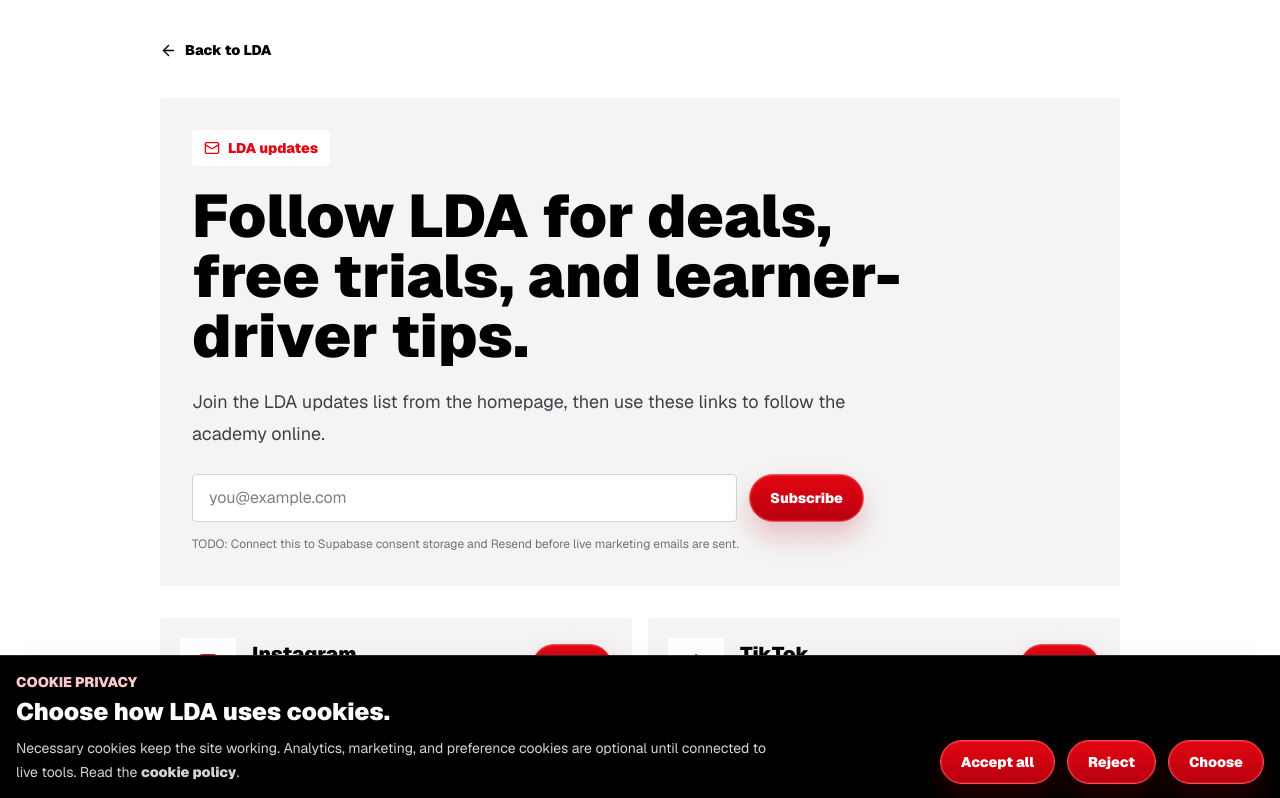
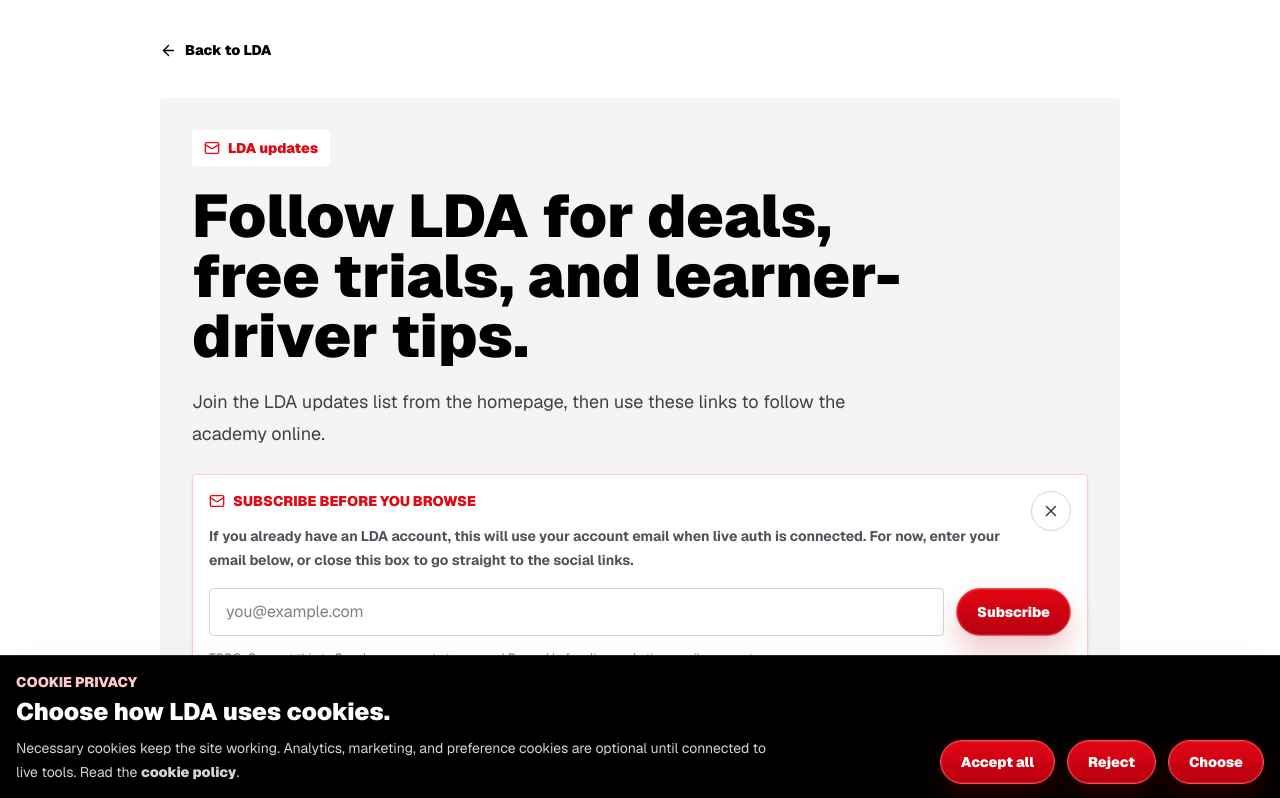
Before and after one commit to LDrivingAcademy/LDA, a Next.js app: page /social in a window 1280 px wide. Shown: the top 798 px of the page. Built offline with nearby package versions, Linux system fonts and the light colour scheme.

Commit message:
Use dismissible subscribe prompt on socials page

```diff
--- a/src/app/social/page.tsx
+++ b/src/app/social/page.tsx
@@ -1,5 +1,6 @@
 import Link from "next/link";
 import { ArrowLeft, Facebook, Instagram, Linkedin, Mail, Music2, Play, Twitter } from "lucide-react";
+import { SocialSubscribePrompt } from "@/components/social-subscribe-prompt";
 
 const socialLinks = [
   {
@@ -68,22 +69,7 @@ export default async function SocialPage({
               ? `You're on the LDA updates list${email ? ` as ${email}` : ""}.`
               : "Join the LDA updates list from the homepage, then use these links to follow the academy online."}
           </p>
-          <form action="/social" method="get" className="mt-6 flex max-w-2xl flex-col gap-3 sm:flex-row">
-            <input type="hidden" name="subscribed" value="1" />
-            <input
-              name="email"
-              type="email"
-              required
-              placeholder="you@example.com"
-              className="min-h-12 flex-1 rounded border border-zinc-300 bg-white px-4 text-sm font-bold text-black"
-            />
-            <button className="lda-pill lda-pill-sm" type="submit">
-              Subscribe
-            </button>
-          </form>
-          <p className="mt-3 text-xs leading-5 text-zinc-500">
-            TODO: Connect this to Supabase consent storage and Resend before live marketing emails are sent.
-          </p>
+          <SocialSubscribePrompt initialEmail={email} initiallySubscribed={subscribed} />
         </div>
 
         <section className="mt-8 grid gap-4 md:grid-cols-2">
```
